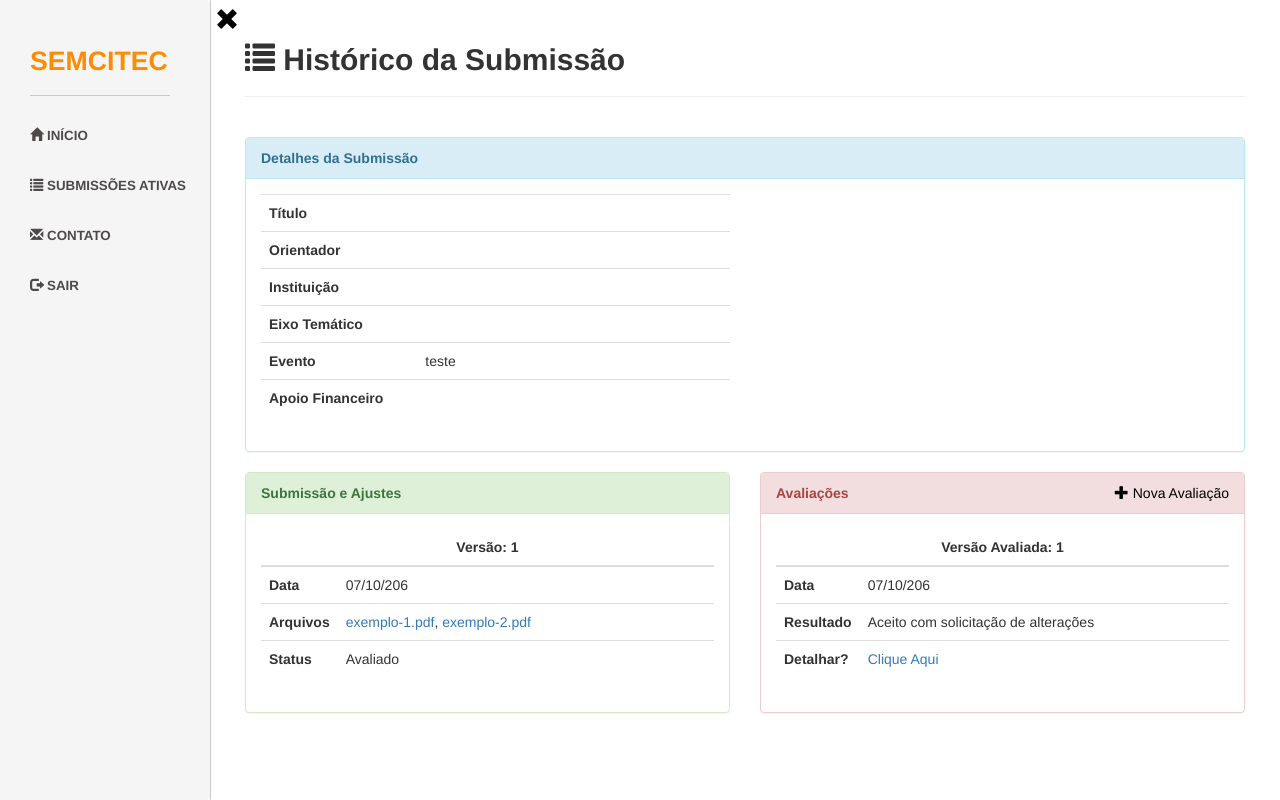
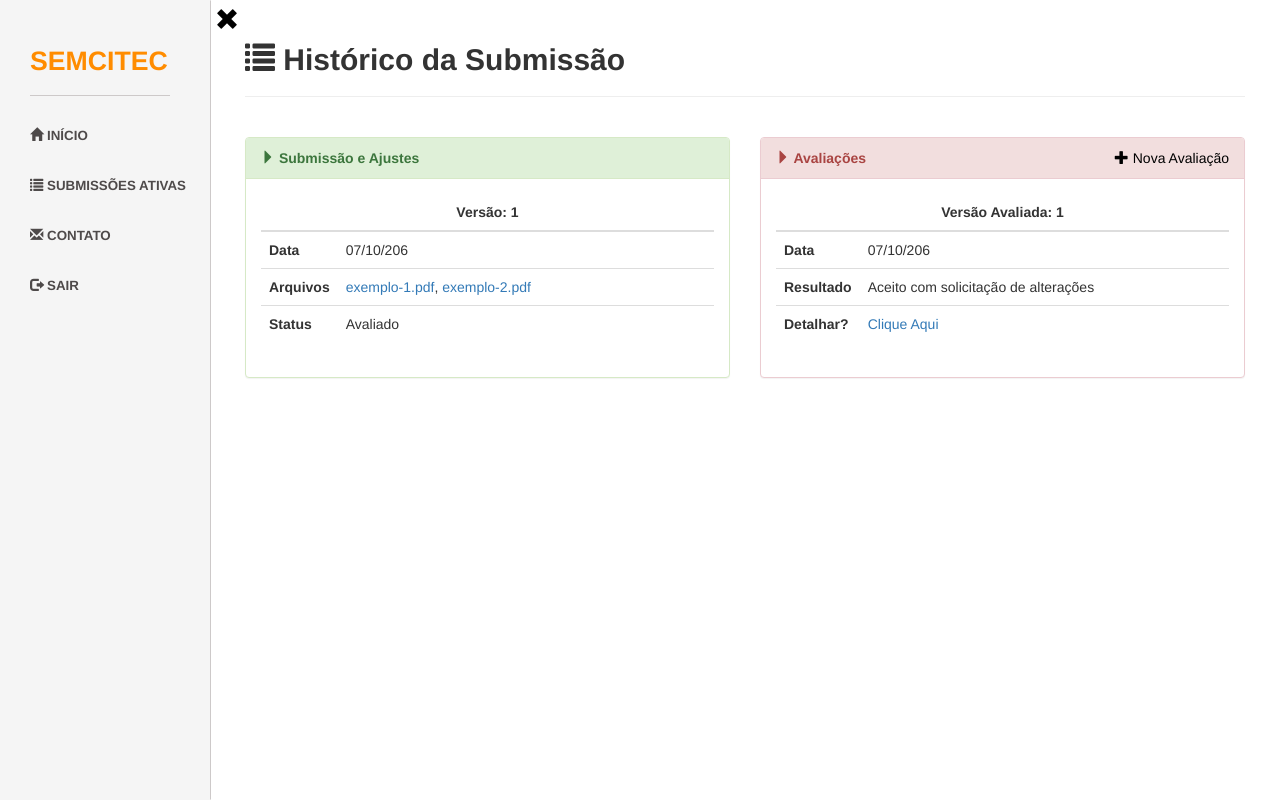
Before and after one commit to joseguilhermeromano/ifevents, a CodeIgniter app: page /semcitec/index.php/avaliadorcontrol/historico in a window 1280 px wide. Run offline with CodeIgniter, Linux system fonts and the light colour scheme; data that the repository does not hold is empty; some libraries are stand-ins or nearby versions.

Commit message:
Correção de erro da página externa!

```diff
--- a/application/views/avaliador/historico-submissao.php
+++ b/application/views/avaliador/historico-submissao.php
@@ -2,7 +2,7 @@
 <hr>
 <br>
 <div class="row">
-<div class="col-md-12">
+<!--<div class="col-md-12">
     <div class="panel panel-info">
         <div class="panel-heading"><b>Detalhes da Submissão</b></div>
         <div class="panel-body">
@@ -48,10 +48,10 @@
             </div>
         </div>
     </div>
-</div>
+</div>-->
 <div class="col-md-6">
 <div class="panel panel-success">
-    <div class="panel-heading"><b>Submissão e Ajustes</b></div>
+    <div class="panel-heading"><b><span class="glyphicon glyphicon-triangle-right"></span> Submissão e Ajustes</b></div>
   <div class="panel-body">
         <table class="table">
             <thead>
@@ -78,7 +78,7 @@
 </div>
 <div class="col-md-6">
 <div class="panel panel-danger">
-    <div class="panel-heading"><b>Avaliações</b>
+    <div class="panel-heading"><b><span class="glyphicon glyphicon-triangle-right"></span> Avaliações</b>
         <a href="#" style="float:right; color: #000;"><span class="glyphicon glyphicon-plus"></span> Nova Avaliação</a>
     </div>
   <div class="panel-body">
--- a/application/views/common/footer_interno.php
+++ b/application/views/common/footer_interno.php
@@ -14,6 +14,8 @@
         $("span", this).toggleClass("glyphicon glyphicon-remove glyphicon glyphicon-menu-hamburger");
     });
     </script>
+
+
 <!-- Menu Toggle Script -->
 
 </body>
--- a/application/views/common/header_interno.php
+++ b/application/views/common/header_interno.php
@@ -12,16 +12,7 @@
         <!-- Bootstrap Core CSS -->
         <link href="<?php echo base_url ('assets_interno/css/bootstrap.min.css');?>" rel="stylesheet">
         <link href="<?php echo base_url ('assets_interno/css/simple-sidebar.css');?>" rel="stylesheet">
-        <script>
-            function aparece(ahhhh){
-                if(document.getElementById(ahhhh).style.display== "none"){
-                    document.getElementById(ahhhh).style.display = "block";
-                }
-                else {
-                    document.getElementById(ahhhh).style.display = "none"
-                }
-            }
-	</script>
+
 
 
     </head>
```
Also changed, not shown: application/views/common/header.php (+13 -0 lines).
